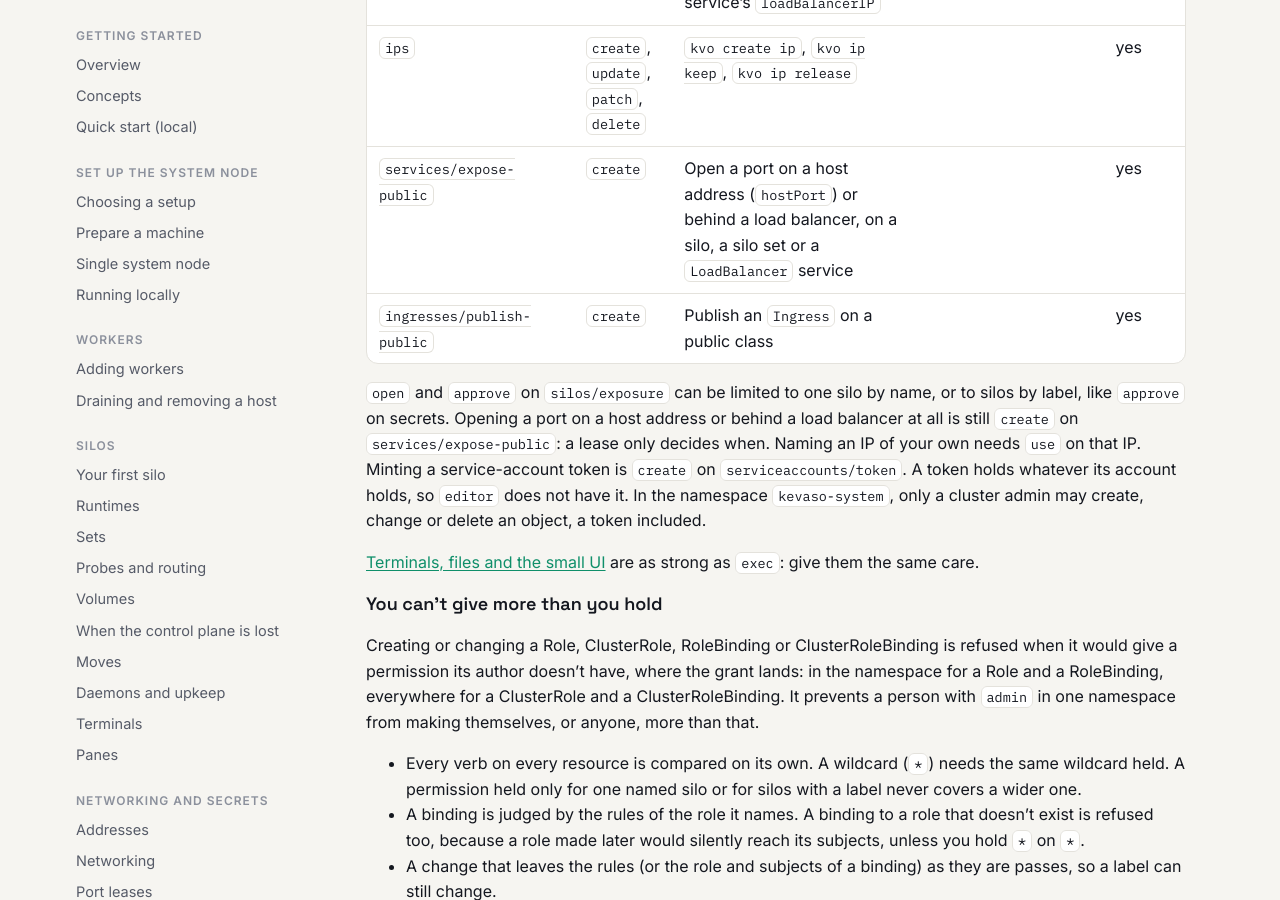
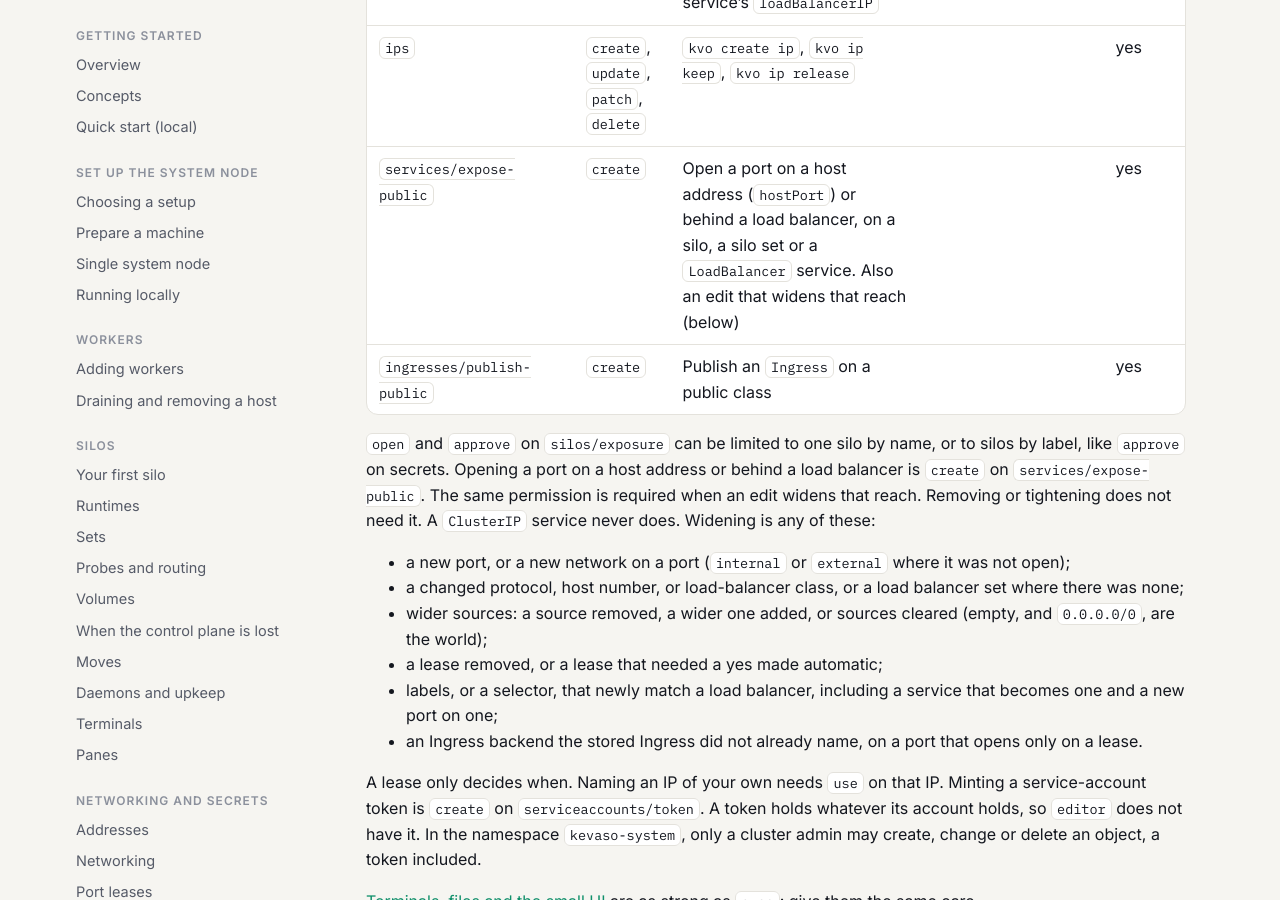
Before and after one commit to dlebee/kevaso-docs, a Jekyll site: the page built from access.md, in a window 1280 px wide and 900 px high, scrolled down 4060 px. Built offline with Jekyll 4.4.1, drawn with Linux system fonts in a browser that asks for light colours; some of the changed text lies outside the part shown.

Commit message:
Certificates renew themselves, and widening outside reach needs expose-public.
Co-Authored-By: Grok <noreply@x.ai>
Co-authored-by: Cursor <cursoragent@cursor.com>

````diff
--- a/access.md
+++ b/access.md
@@ -110,12 +110,22 @@ The permissions beyond plain read and write are their own *subresources*:
 | `ips` | `get`, `list`, `watch` | `kvo get ips`, `kvo describe ip` | yes | yes | yes |
 | `ips` | `use` | Name an IP: a silo's `service.loadBalancer.ip` or `network.egress.ip`, a service's `loadBalancerIP` | | yes | yes |
 | `ips` | `create`, `update`, `patch`, `delete` | `kvo create ip`, `kvo ip keep`, `kvo ip release` | | | yes |
-| `services/expose-public` | `create` | Open a port on a host address (`hostPort`) or behind a load balancer, on a silo, a silo set or a `LoadBalancer` service | | | yes |
+| `services/expose-public` | `create` | Open a port on a host address (`hostPort`) or behind a load balancer, on a silo, a silo set or a `LoadBalancer` service. Also an edit that widens that reach (below) | | | yes |
 | `ingresses/publish-public` | `create` | Publish an `Ingress` on a public class | | | yes |
 
 `open` and `approve` on `silos/exposure` can be limited to one silo by name, or to silos by label,
-like `approve` on secrets. Opening a port on a host address or behind a load balancer at all is still
-`create` on `services/expose-public`: a lease only decides when. Naming an IP of your own
+like `approve` on secrets. Opening a port on a host address or behind a load balancer is
+`create` on `services/expose-public`. The same permission is required when an edit widens that
+reach. Removing or tightening does not need it. A `ClusterIP` service never does. Widening is any of these:
+
+- a new port, or a new network on a port (`internal` or `external` where it was not open);
+- a changed protocol, host number, or load-balancer class, or a load balancer set where there was none;
+- wider sources: a source removed, a wider one added, or sources cleared (empty, and `0.0.0.0/0`, are the world);
+- a lease removed, or a lease that needed a yes made automatic;
+- labels, or a selector, that newly match a load balancer, including a service that becomes one and a new port on one;
+- an Ingress backend the stored Ingress did not already name, on a port that opens only on a lease.
+
+A lease only decides when. Naming an IP of your own
 needs `use` on that IP. Minting a service-account token is `create` on `serviceaccounts/token`.
 A token holds whatever its account holds, so `editor` does not have it. In the namespace
 `kevaso-system`, only a cluster admin may create, change or delete an object, a token included.
@@ -199,6 +209,36 @@ certificate paths, never tokens. With [more than one system node]({{ '/operation
 a context's `server` can list them, comma-separated: `kvo` sticks to the last one that answered
 and moves on only when it can't connect.
 
+The certificate `kvoadm init` writes lasts 30 days. `kvo` renews it by itself at two thirds of that
+life, or inside the last ten days if that comes sooner, and stores the new certificate as the same
+person. You do nothing while it can still connect.
+
+Once it has expired, `kvo` stops:
+
+```text
+context home certificate for ops expired on 2026-12-18T15:04:05Z. On a control-plane host, run: kevasod admin sign-user --name ops
+```
+
+That command reads a certificate request on stdin and prints JSON with `certificate` and `ca`. It
+does not write the context. Run `kvoadm init` again against the same machine, with the same
+`--name` and `--cluster`:
+
+```bash
+bin/kvoadm init root@203.0.113.10 \
+    --ssh-key ~/.ssh/kevaso_ed25519 \
+    --host-key SHA256:kVvp5Yv9fNU4r4yX2P7+O99SU45jwdxC60ylimGFta4 \
+    --kevasod bin/kevasod-linux-amd64 \
+    --name hv1 \
+    --cluster home
+```
+
+It keeps the installed unit (see
+[Running init again]({{ '/setup/single-node/#running-init-again' | relative_url }})), makes a new
+key on your computer, and writes a new context.
+
+Inside the last ten days, a renewal that fails is a warning and the current certificate is still
+used. The warning names the same command.
+
 ---
 
 ## Tokens for CI
````
Also changed, not shown: workers/index.md (+25 -0 lines).
